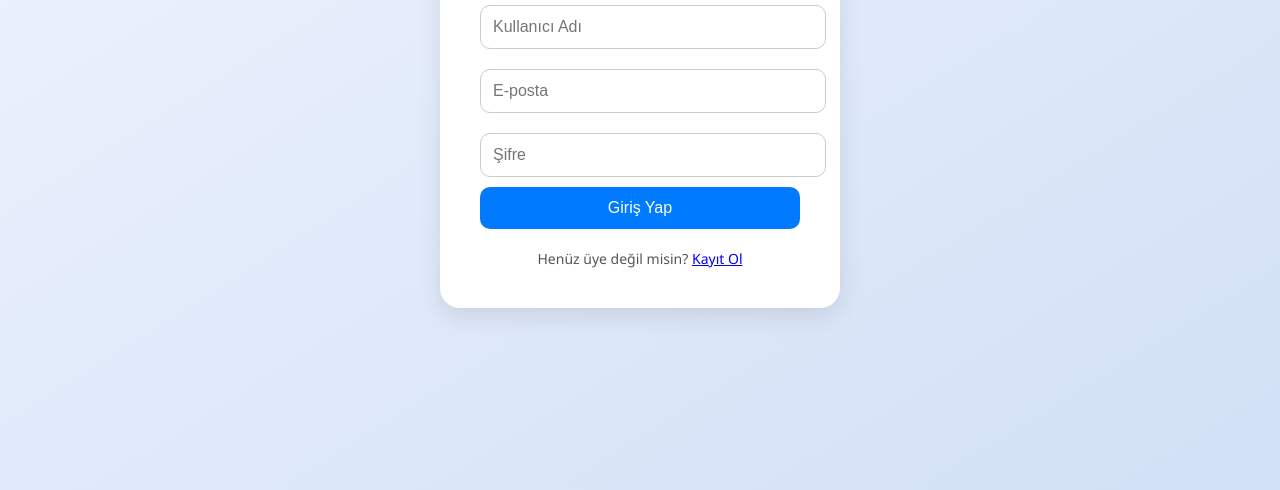
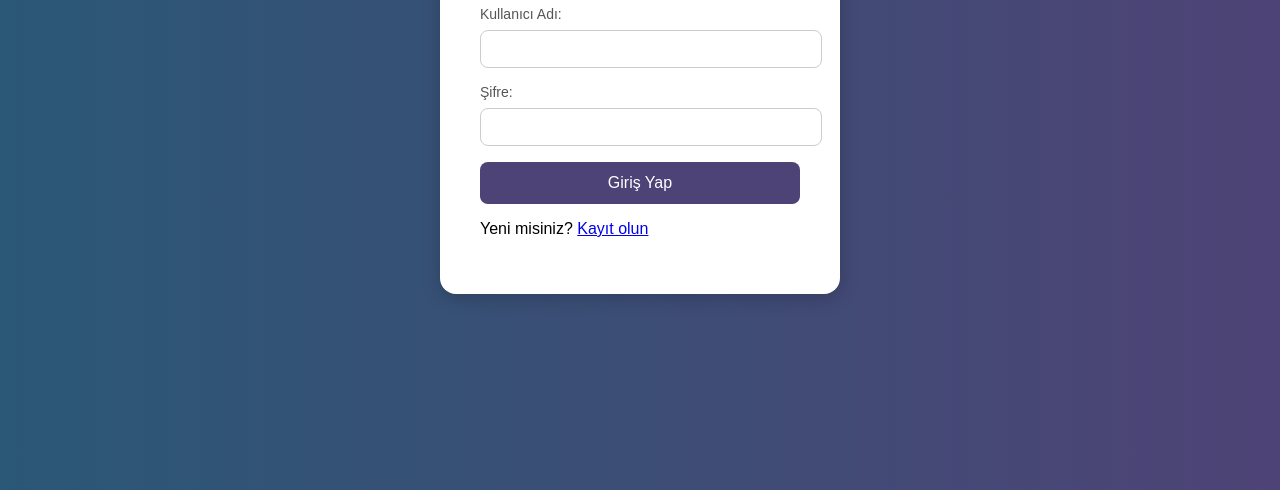
Before and after one commit to Firdevs-demir/giris, a plain HTML site: page index.html in a window 1280 px wide. Shown: the part 310-800 px from the top of the page. Drawn offline with Linux system fonts and the light colour scheme; a web font is replaced by a local one.

Commit message:
Update index.html

```diff
--- a/index.html
+++ b/index.html
@@ -1,73 +1,26 @@
 <!DOCTYPE html>
 <html lang="tr">
 <head>
-  <meta charset="UTF-8">
-  <title>Dijital Mektebim - Giriş</title>
-  <meta name="viewport" content="width=device-width, initial-scale=1.0">
-  <style>
-    body {
-      font-family: 'Segoe UI', sans-serif;
-      background: linear-gradient(to bottom right, #f0f4ff, #d1e0f5);
-      display: flex;
-      justify-content: center;
-      align-items: center;
-      height: 100vh;
-      margin: 0;
-    }
-    .giris-kutu {
-      background: white;
-      padding: 40px;
-      border-radius: 20px;
-      box-shadow: 0 8px 24px rgba(0, 0, 0, 0.1);
-      width: 320px;
-    }
-    h2 {
-      text-align: center;
-      margin-bottom: 30px;
-      color: #333;
-    }
-    input[type="text"], input[type="email"], input[type="password"] {
-      width: 100%;
-      padding: 12px;
-      margin: 10px 0;
-      border: 1px solid #ccc;
-      border-radius: 10px;
-      font-size: 16px;
-    }
-    button {
-      width: 100%;
-      padding: 12px;
-      background-color: #007bff;
-      color: white;
-      border: none;
-      border-radius: 10px;
-      font-size: 16px;
-      cursor: pointer;
-      transition: background-color 0.3s;
-    }
-    button:hover {
-      background-color: #0056b3;
-    }
-    .alt-yazi {
-      text-align: center;
-      margin-top: 20px;
-      font-size: 14px;
-      color: #555;
-    }
-  </style>
+  <meta charset="UTF-8" />
+  <meta name="viewport" content="width=device-width, initial-scale=1.0" />
+  <title>Giriş Sayfası</title>
+  <link rel="stylesheet" href="style.css" />
 </head>
 <body>
-  <div class="giris-kutu">
-    <h2>Üye Girişi</h2>
-    <form>
-      <input type="text" placeholder="Kullanıcı Adı" required>
-      <input type="email" placeholder="E-posta" required>
-      <input type="password" placeholder="Şifre" required>
+  <div class="login-container">
+    <h1>Dijital Mektebim</h1>
+    <form id="loginForm">
+      <label for="username">Kullanıcı Adı:</label>
+      <input type="text" id="username" name="username" required />
+
+      <label for="password">Şifre:</label>
+      <input type="password" id="password" name="password" required />
+
       <button type="submit">Giriş Yap</button>
     </form>
-    <div class="alt-yazi">
-      Henüz üye değil misin? <a href="#">Kayıt Ol</a>
-    </div>
+    <p class="info">Yeni misiniz? <a href="#">Kayıt olun</a></p>
   </div>
+
+  <script src="script.js"></script>
 </body>
 </html>
```
